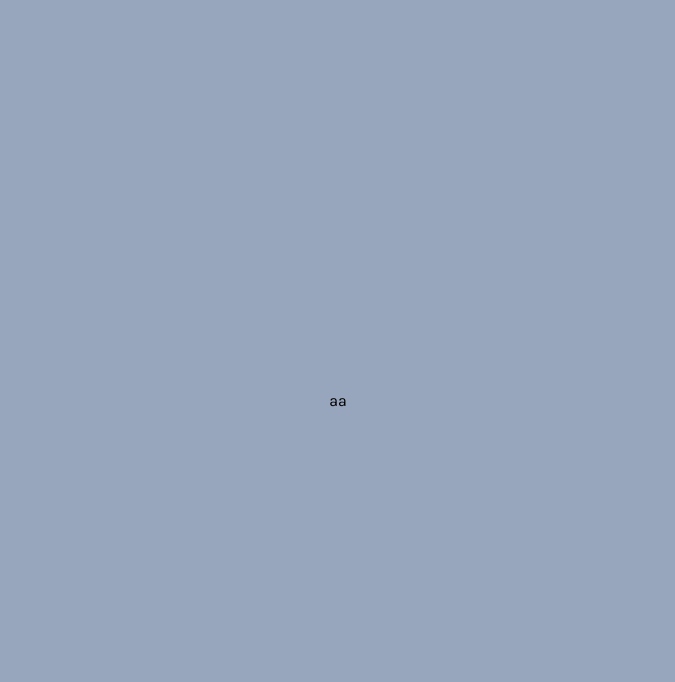
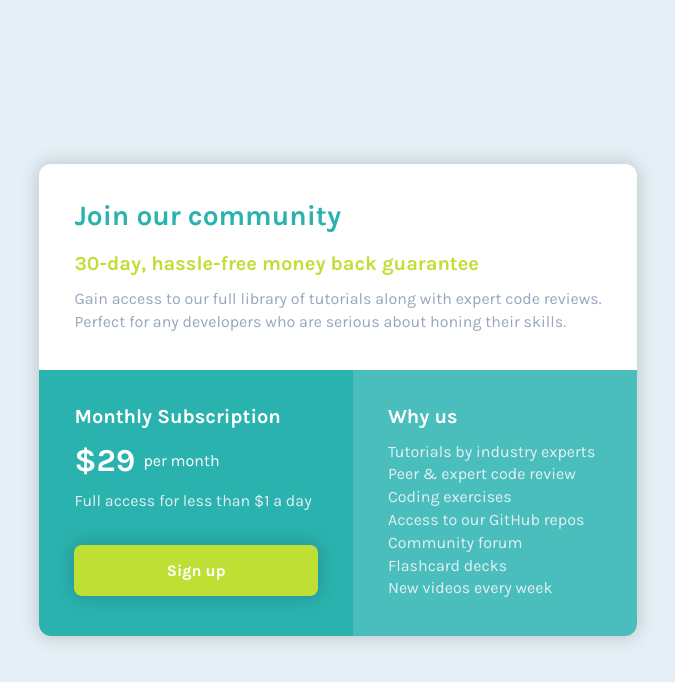
Before and after one commit to Dawid-Kolankowski/Single-Price-Grid-Component-frontend-mentor-challenge, a plain HTML site: page index.html in a window 1280 px wide. Shown: the whole page, without its empty margins (302-977 px from the left). Drawn offline with Linux system fonts and the light colour scheme.

Commit message:
full card styling

```diff
--- a/index.html
+++ b/index.html
@@ -10,8 +10,41 @@
       rel="stylesheet"
     />
   </head>
-  <body>
-    aa
+  <body class="flex flex--center">
+    <div class="card flex flex--column">
+      <section>
+        <h1>Join our community</h1>
+        <h2 class="card--green">30-day, hassle-free money back guarantee</h2>
+        <p class="card--text-gray">
+          Gain access to our full library of tutorials along with expert code
+          reviews.
+        </p>
+        <p class="card--text-gray">
+          Perfect for any developers who are serious about honing their skills.
+        </p>
+      </section>
+      <div class="flex flex-row " >
+        <section class="card--left">
+          <h2>Monthly Subscription</h2>
+          <div class="flex card--center">
+            <div class="card__price">$29&nbsp</div>
+            <span>per month</span>
+          </div>
+          <p>Full access for less than $1 a day</p>
+          <button class="card__button">Sign up</button>
+        </section>
+        <section class="card--right">
+          <h2>Why us</h2>
+          <p>Tutorials by industry experts</p>
+          <p>Peer & expert code review</p>
+          <p>Coding exercises</p>
+          <p>Access to our GitHub repos</p>
+          <p>Community forum</p>
+          <p>Flashcard decks</p>
+          <p>New videos every week</p>
+        </section div>
+      </div>
+    </div>
   </body>
   <link rel="stylesheet" href="./style.css" class="css" />
 </html>
--- a/scss/_card.scss
+++ b/scss/_card.scss
@@ -0,0 +1,55 @@
+.card {
+  background-color: white;
+  border-radius: 0.75rem;
+  box-shadow: 0px 0px 20px 0px rgba(0, 0, 0, 0.2);
+  overflow: hidden;
+
+  &--text-gray {
+    color: $grayishBlue;
+  }
+  &--left {
+    flex: 1 0 auto;
+    background-color: $cyan;
+    // border-radius: 0 0 0 0.75rem;
+    color: white;
+  }
+  &--right {
+    flex: 1 0 auto;
+    background-color: $lightCyan;
+    //  border-radius: 0 0 0.75rem 0;
+
+    & > h2 {
+      color: white;
+    }
+  }
+
+  &__price {
+    font-size: 2rem;
+    font-weight: 700;
+  }
+  &--center {
+    align-items: center;
+    margin-bottom: 0.75rem;
+  }
+  &--green {
+    color: $brightYellow;
+  }
+  .card__button {
+    box-shadow: 0px 0px 20px 0px rgba(0, 0, 0, 0.2);
+    background-color: $brightYellow;
+    border: 0;
+    border-radius: 0.5rem;
+    width: 100%;
+    margin-top: 2rem;
+    padding: 1rem;
+    font-weight: 700;
+    color: white;
+    font-size: $font-sm;
+  }
+}
+
+@media (max-width: 550px) {
+  .flex-row {
+    flex-direction: column;
+  }
+}
--- a/scss/_globals.scss
+++ b/scss/_globals.scss
@@ -5,15 +5,53 @@ html {
 
 * {
   box-sizing: inherit;
+  margin: 0;
+  font-family: 'Karla', sans-serif;
 }
 
 body {
   margin: 0;
   padding: 0;
-  font-family: 'Karla', sans-serif;
   min-height: 100vh;
-  background-color: $grayishBlue;
+  background-color: $lightGray;
+}
+
+p {
+  font-size: $font-sm;
+  font-weight: 400;
+  margin: 0;
+  line-height: 1.3;
+  color: $lightGray;
+  margin-bottom: 0.125rem;
+}
+h2 {
+  font-size: $font-md;
+  font-weight: 700;
+  margin-bottom: 0.875rem;
+}
+h1 {
+  font-size: $font-lg;
+  font-weight: 700;
+  margin-bottom: 1.25rem;
+  color: $cyan;
+}
+
+section {
+  flex: 1 0 auto;
+  padding: 2.19rem;
+}
+
+.flex {
   display: flex;
-  justify-content: center;
-  align-items: center;
+
+  &--column {
+    flex-direction: column;
+  }
+  &--row {
+    flex-direction: row;
+  }
+  &--center {
+    justify-content: center;
+    align-items: center;
+  }
 }
--- a/scss/_variables.scss
+++ b/scss/_variables.scss
@@ -2,5 +2,7 @@ $cyan: hsl(179, 62%, 43%);
 $brightYellow: hsl(71, 73%, 54%);
 $lightGray: hsl(204, 43%, 93%);
 $grayishBlue: hsl(218, 22%, 67%);
-
-$font-md: 18px;
+$lightCyan: #4abebd;
+$font-sm: 1rem;
+$font-md: 1.25rem;
+$font-lg: 1.75rem;
--- a/scss/style.scss
+++ b/scss/style.scss
@@ -1,2 +1,3 @@
 @import 'variables';
 @import 'globals';
+@import 'card';
```
Also changed, not shown: style.css.
